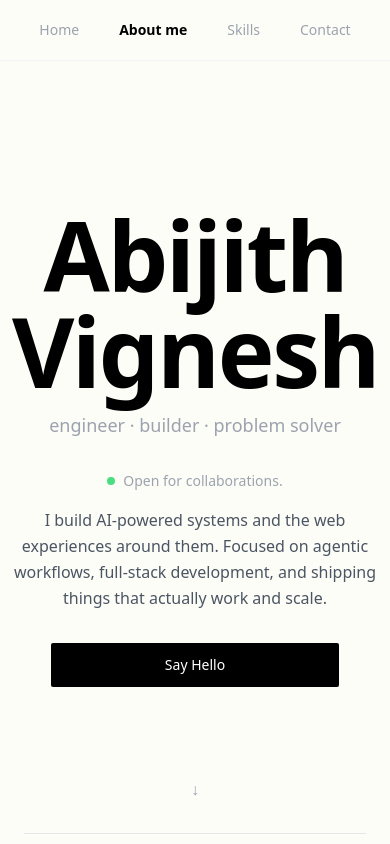
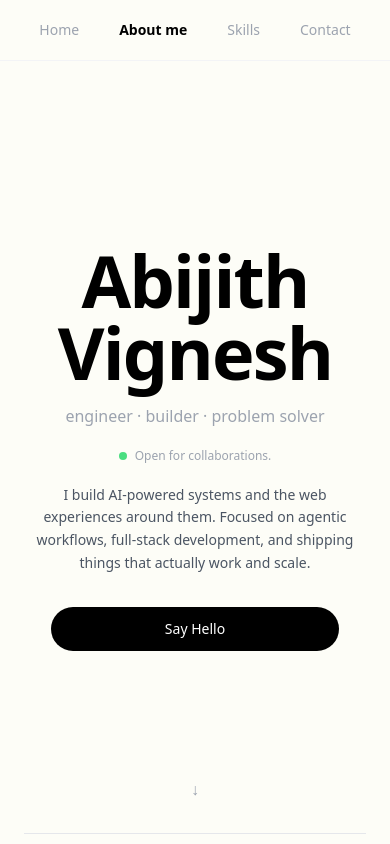
Before and after one commit to abijithvignesh/abijithvignesh.github.io, a React (Vite) app: page /about in a window 390 px wide. Shown: the top 844 px of the page. Built offline with nearby package versions, Linux system fonts and the light colour scheme.

Commit message:
fix: updated some design recommendations

```diff
--- a/src/pages/HomePage.tsx
+++ b/src/pages/HomePage.tsx
@@ -4,17 +4,17 @@ export default function HomePage() {
       id="top"
       className="relative flex min-h-[calc(100vh-72px)] flex-col items-center justify-center text-center"
     >
-      <h1 className="text-8xl font-black tracking-tight text-black sm:text-9xl">
+      <h1 className="text-7xl font-black tracking-tight text-black sm:text-9xl">
         Abijith Vignesh
       </h1>
-      <p className="mt-3 text-lg text-gray-400">engineer · builder · problem solver</p>
+      <p className="mt-4 text-base text-gray-400 sm:text-lg">engineer · builder · problem solver</p>
 
-      <div className="mt-8 flex items-center gap-2">
+      <div className="mt-5 flex items-center gap-2">
         <span className="h-2 w-2 rounded-full bg-green-400" />
-        <span className="text-sm text-gray-400">Open for collaborations.</span>
+        <span className="text-xs text-gray-400">Open for collaborations.</span>
       </div>
 
-      <p className="mt-4 max-w-sm text-gray-600 leading-relaxed">
+      <p className="mt-5 max-w-sm px-6 text-sm text-gray-600 leading-relaxed sm:px-0 sm:text-base">
         I build AI-powered systems and the web experiences around them.
         Focused on agentic workflows, full-stack development, and
         shipping things that actually work and scale.
@@ -22,7 +22,7 @@ export default function HomePage() {
 
       <a
         href="mailto:abijithvignesh@gmail.com"
-        className="mt-8 block w-72 rounded-sm bg-black py-3 text-sm font-medium text-white hover:bg-gray-900"
+        className="mt-8 block w-72 rounded-full bg-black py-3 text-sm font-medium text-white hover:bg-gray-900"
       >
         Say Hello
       </a>
--- a/src/pages/SkillsPage.tsx
+++ b/src/pages/SkillsPage.tsx
@@ -1,8 +1,8 @@
 const skills = [
-  { category: 'Languages', items: ['Python', 'JavaScript', 'SQL'] },
+  { category: 'Languages', items: ['Python', 'JavaScript', 'JAVA', 'SQL'] },
   { category: 'AI / ML', items: ['LangGraph', 'LangChain', 'Deep Agent', 'RAG', 'Google ADK', "Agentic workflows"] },
   { category: 'Frontend', items: ['React.js', 'HTML', 'CSS'] },
-  { category: 'Backend', items: ['Node.js', 'Express.js', 'JAVA', 'Redis', 'Kafka', 'Postgres'] },
+  { category: 'Backend', items: ['Node.js', 'Express.js', 'Redis', 'Kafka', 'Postgres'] },
   { category: 'DevOps & CI/CD', items: ['Docker', 'Kubernetes', 'GitLab CI/CD'] },
   { category: 'Cloud Technologies', items: ['GCP'] },
   { category: 'Other', items: ['Performance Tuning', 'Problem Solving', 'Analytical Skills'] },
```
